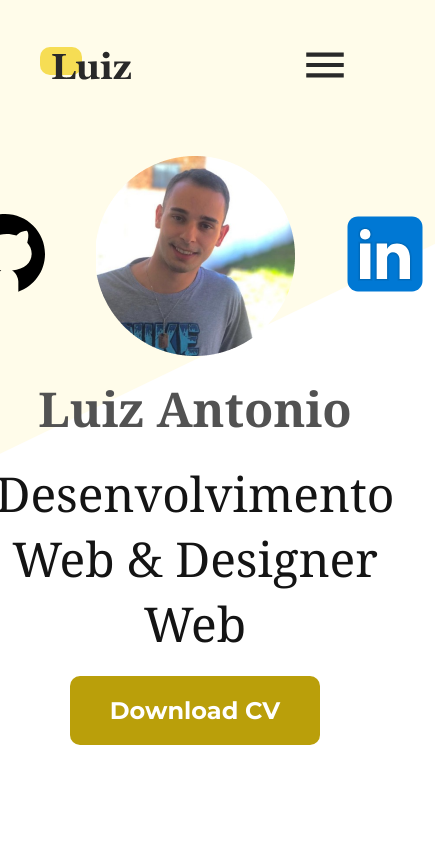
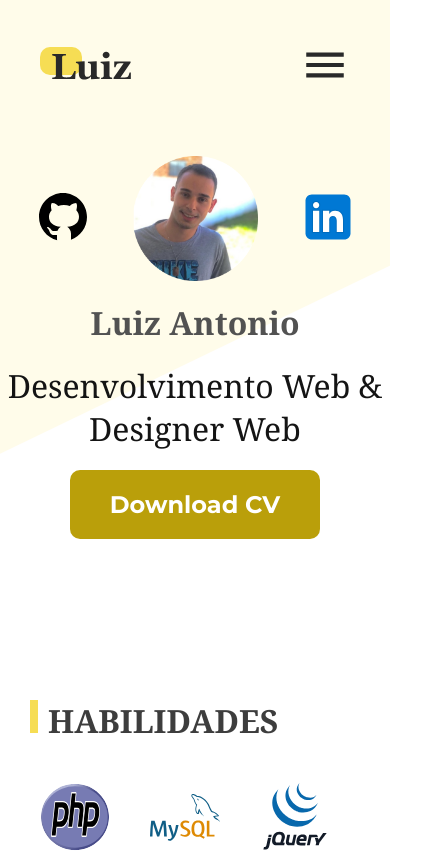
Before and after one commit to luizCosta-Serao/portfolio-2.0, a plain HTML site: page index.html in a window 390 px wide. Shown: the top 855 px of the page, 435 px wide, since content can reach past the window. Drawn offline with Linux system fonts and the light colour scheme.

Commit message:
hero responsivo

```diff
--- a/css/hero.css
+++ b/css/hero.css
@@ -52,3 +52,44 @@
   opacity: 1;
   background-color: #E8CD3A;
 }
+
+@media (max-width: 876px) {
+  .imgs-hero a img {
+    width: 70px;
+    height: 70px;
+  }
+
+  .foto-hero {
+    width: 150px;
+    height: 150px;
+  }
+
+  .hero h1 {
+    font-size: 40px;
+  }
+
+  .hero h2 {
+    font-size: 40px;
+    max-width: 400px;
+  }
+}
+
+@media (max-width: 500px) {
+  .imgs-hero a img {
+    width: 60px;
+    height: 60px;
+  }
+
+  .foto-hero {
+    width: 125px;
+    height: 125px;
+  }
+
+  .hero h1 {
+    font-size: 32px;
+  }
+
+  .hero h2 {
+    font-size: 32px;
+  }
+}
```
